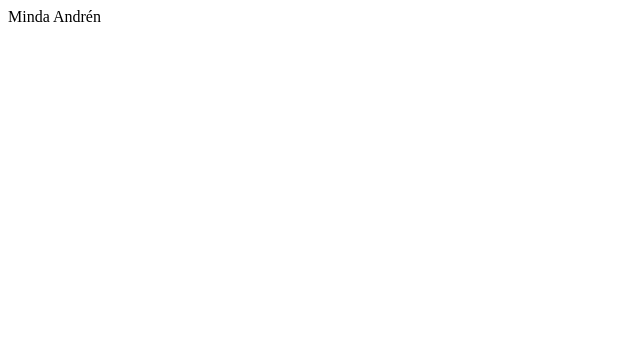
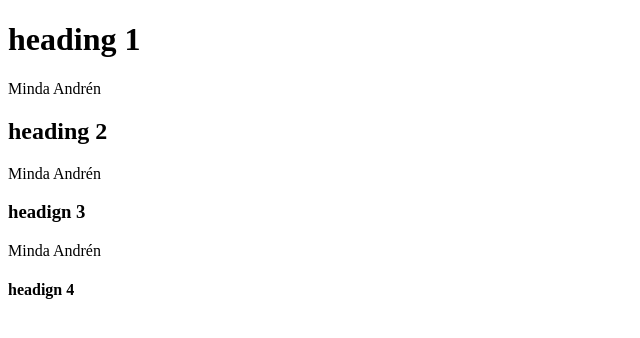
Before and after one commit to mndndrn/minweb, a plain HTML site: page index.html in a window 1280 px wide. Shown: the whole page, without its empty margins (0-640 px from the left). Drawn offline with Linux system fonts and the light colour scheme.

Commit message:
Update index.html
blog style

```diff
--- a/index.html
+++ b/index.html
@@ -6,6 +6,12 @@
     </head>
 
     <body>
-        Minda Andrén
+      <h1>heading 1</h1>
+      <p>Minda Andrén</p>
+      <h2>heading 2</h2>
+      <p>Minda Andrén</p>
+      <h3>headign 3</h3>
+      <p>Minda Andrén</p>
+      <h4>headign 4</h4>
     </body>
 </html>
```
